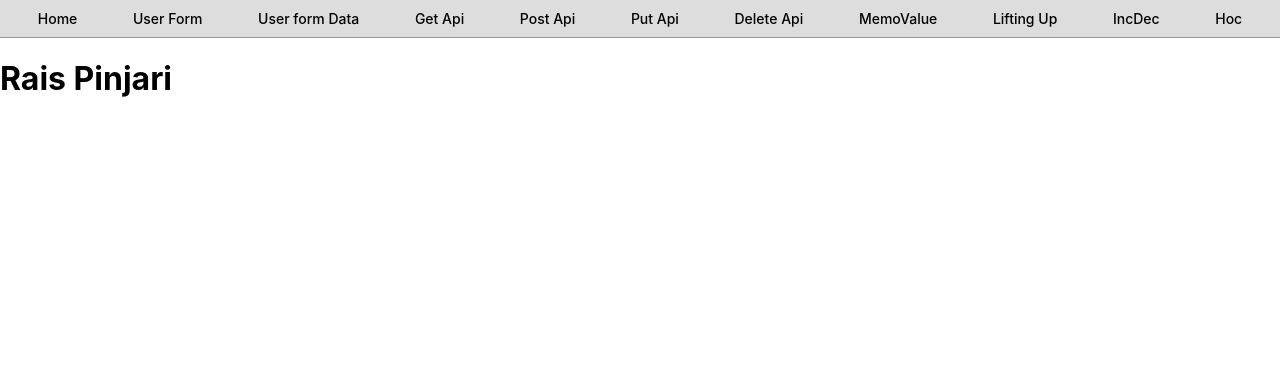
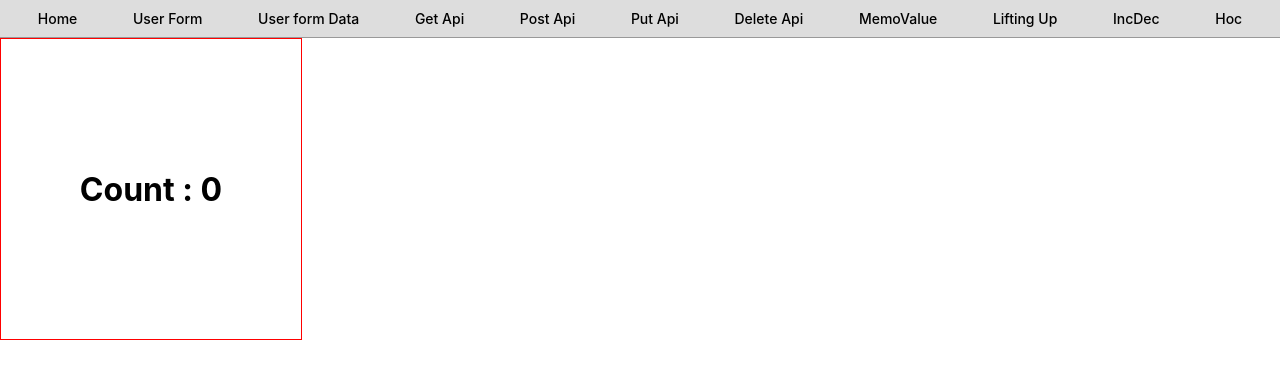
Before and after one commit to pinjarirais/reactredux, a React (Create React App) app: page /timer in a window 1280 px wide. Shown: the top 378 px of the page. Built offline with nearby package versions, Linux system fonts and the light colour scheme.

Commit message:
timer added

```diff
--- a/src/components/Timer.jsx
+++ b/src/components/Timer.jsx
@@ -1,36 +1,35 @@
+import { useEffect, useRef, useState } from "react";
 
 
 
 
 const Timer = () => {
-    // const [timebox, setTimeBox] = useState(0);
+  const [sec , setSec ] = useState(0)
+  const timer = useRef()
 
+  function start(){
+  timer.current = setInterval( () => {
+      setSec( sec => sec + 1)
+  },1000)
+  }
 
-    //     const timeid = setInterval(() => {
-    //         setTimeBox(timebox + 1)
-    //     }, 1000);
+  function Stop(){
+    setSec(0)
+  }
 
-
-    //      const cleartime = ()=> {
-    //         clearInterval(timeid)
-    //         setTimeBox(0)
-    //      }
-
-
-
-    // useEffect(()=>{
-
-    // }, [])
+  useEffect(() => {
+    if (sec <= 0) {
+      clearInterval(timer.current);
+    }
+  }, [sec])
 
 
   return (
     <div>
 
-        {/* <div className="timebox"  onMouseLeave={cleartime}>
-            <h1> Timer: {timebox} </h1>
-        </div> */}
-
-        <h1>Rais Pinjari</h1>
+        <div className="timebox" onMouseEnter={()=>{start()}} onMouseLeave={()=>{Stop()}}>
+            <h1> Count : {sec} </h1>
+        </div>
 
     </div>
   )
```
